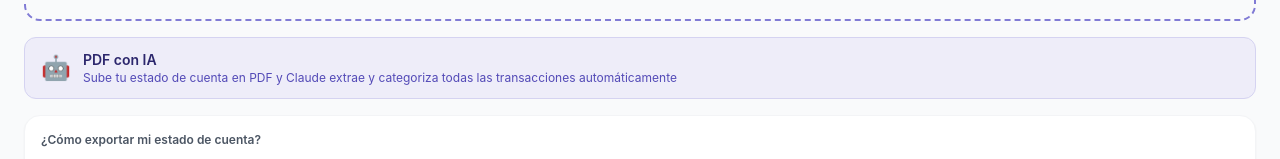
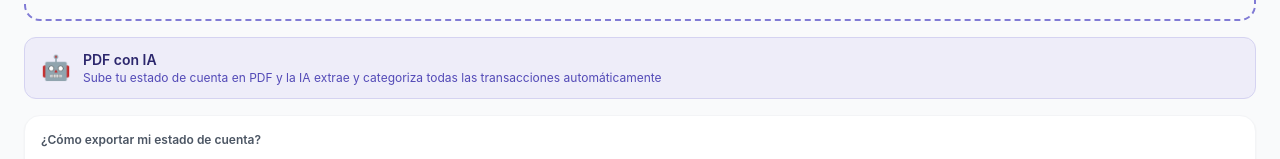
Before and after one commit to jvillarer/finanzas-app, a Next.js app: page /subir-archivo in a window 1280 px wide. Shown: the part 271-430 px from the top of the page. Built offline with nearby package versions, Linux system fonts and the light colour scheme.

Commit message:
fix: redirigir / a login si no hay sesion, quitar menciones de Claude en UI

```diff
--- a/src/app/(app)/subir-archivo/page.tsx
+++ b/src/app/(app)/subir-archivo/page.tsx
@@ -78,7 +78,7 @@ export default function SubirArchivoPage() {
           const datos = await res.json();
 
           if (!datos.transacciones || datos.transacciones.length === 0) {
-            setMensajeError("Claude no encontró transacciones en el PDF. ¿Es un estado de cuenta bancario?");
+            setMensajeError("No se encontraron transacciones en el PDF. ¿Es un estado de cuenta bancario?");
             setEstado("inicio");
             return;
           }
@@ -154,7 +154,7 @@ export default function SubirArchivoPage() {
     return (
       <main className="bg-gray-50 flex flex-col items-center justify-center min-h-[80vh] p-6 text-center">
         <div className="text-6xl mb-6 animate-pulse">🤖</div>
-        <h2 className="text-lg font-bold text-gray-800 mb-2">Claude está leyendo tu estado de cuenta</h2>
+        <h2 className="text-lg font-bold text-gray-800 mb-2">La IA está leyendo tu estado de cuenta</h2>
         <p className="text-gray-500 text-sm mb-6">Extrayendo y categorizando todas las transacciones...</p>
         <div className="flex gap-2 justify-center">
           <span className="w-2 h-2 bg-primary-500 rounded-full animate-bounce" style={{ animationDelay: "0ms" }} />
@@ -256,7 +256,7 @@ export default function SubirArchivoPage() {
         <span className="text-2xl">🤖</span>
         <div>
           <p className="text-primary-700 text-sm font-semibold">PDF con IA</p>
-          <p className="text-primary-500 text-xs">Sube tu estado de cuenta en PDF y Claude extrae y categoriza todas las transacciones automáticamente</p>
+          <p className="text-primary-500 text-xs">Sube tu estado de cuenta en PDF y la IA extrae y categoriza todas las transacciones automáticamente</p>
         </div>
       </div>
 
--- a/src/middleware.ts
+++ b/src/middleware.ts
@@ -34,12 +34,12 @@ export async function middleware(request: NextRequest) {
   const ruta = request.nextUrl.pathname;
   const esPublica = RUTAS_PUBLICAS.some((r) => ruta.startsWith(r));
 
-  // Sin sesión y ruta protegida → login
-  if (!user && !esPublica && ruta !== "/") {
+  // Sin sesión y ruta no pública → login
+  if (!user && !esPublica) {
     return NextResponse.redirect(new URL("/login", request.url));
   }
 
-  // Con sesión y en login/registro → dashboard
+  // Con sesión y en login/registro/home → dashboard
   if (user && (ruta === "/login" || ruta === "/registro" || ruta === "/")) {
     return NextResponse.redirect(new URL("/dashboard", request.url));
   }
```
